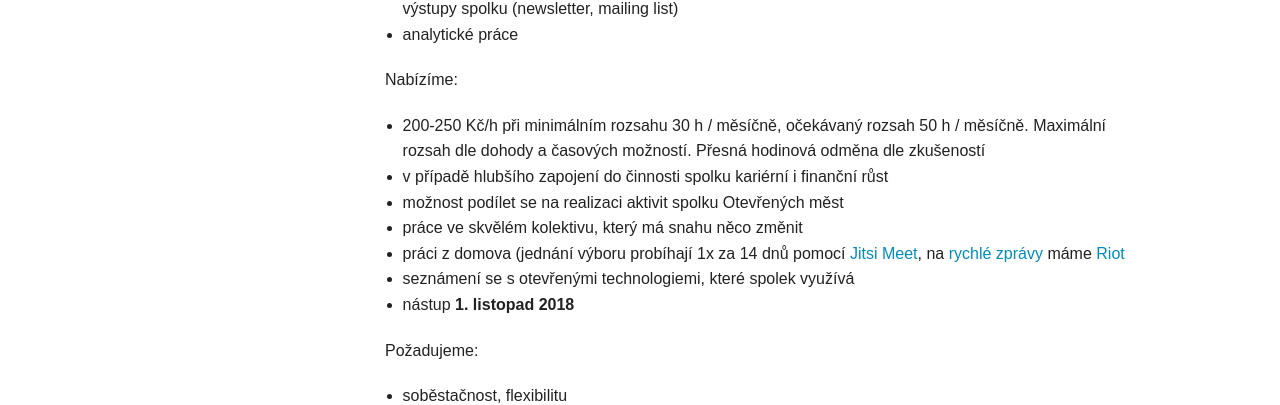
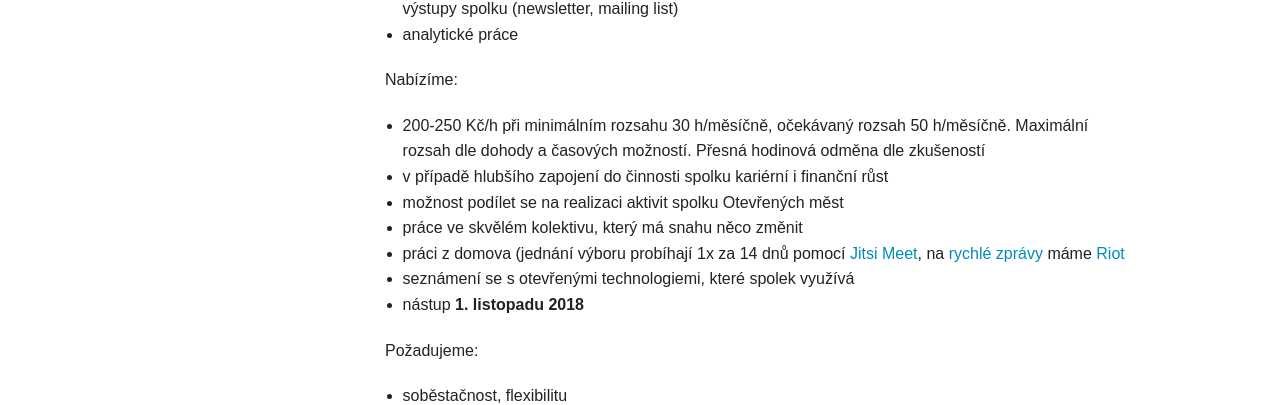
Before and after one commit to otevrenamesta/otevrenamesta.github.io, a Jekyll site: the page built from _posts/2018-09-27-vyberove_rizeni_na_asistenta_Vyboru_a_projektoveho_manazera_aplikace_Cityvizor_2018.md, in a window 1280 px wide. Shown: the part 636-1041 px from the top of the page. Built offline with Jekyll 4.4.1, drawn with Linux system fonts in a browser that asks for light colours; nearby versions of some CDN libraries; library files that are not in the unit come from our copies.

Commit message:
+výběrové řízení na asistenta

```diff
--- a/_posts/2018-09-27-vyberove_rizeni_na_asistenta_Vyboru_a_projektoveho_manazera_aplikace_Cityvizor_2018.md
+++ b/_posts/2018-09-27-vyberove_rizeni_na_asistenta_Vyboru_a_projektoveho_manazera_aplikace_Cityvizor_2018.md
@@ -16,13 +16,13 @@ Poptávaná činnost:
 - analytické práce
 
 Nabízíme:
-- 200-250 Kč/h při minimálním rozsahu 30 h / měsíčně, očekávaný rozsah 50 h / měsíčně. Maximální rozsah dle dohody a časových možností. Přesná hodinová odměna dle zkušeností
+- 200-250 Kč/h při minimálním rozsahu 30 h/měsíčně, očekávaný rozsah 50 h/měsíčně. Maximální rozsah dle dohody a časových možností. Přesná hodinová odměna dle zkušeností
 - v případě hlubšího zapojení do činnosti spolku kariérní i finanční růst
 - možnost podílet se na realizaci aktivit spolku Otevřených měst
 - práce ve skvělém kolektivu, který má snahu něco změnit
 - práci z domova (jednání výboru probíhají 1x za 14 dnů pomocí [Jitsi Meet](https://en.wikipedia.org/wiki/Jitsi#Jitsi_Meet), na [rychlé zprávy](https://cs.wikipedia.org/wiki/Instant_messaging) máme [Riot](https://en.wikipedia.org/wiki/Matrix_(communication_protocol)#Clients)
 - seznámení se s otevřenými technologiemi, které spolek využívá
-- nástup **1. listopad 2018**
+- nástup **1. listopadu 2018**
 
 Požadujeme:
 - soběstačnost, flexibilitu
```
